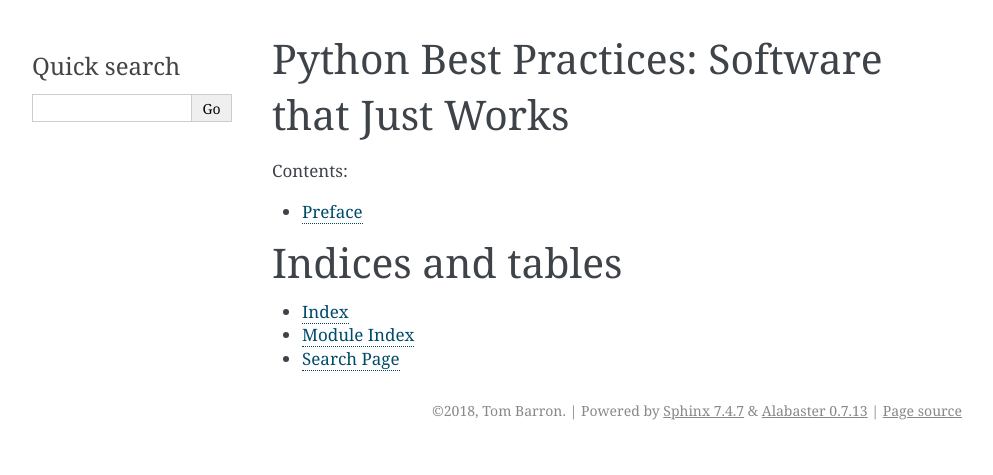
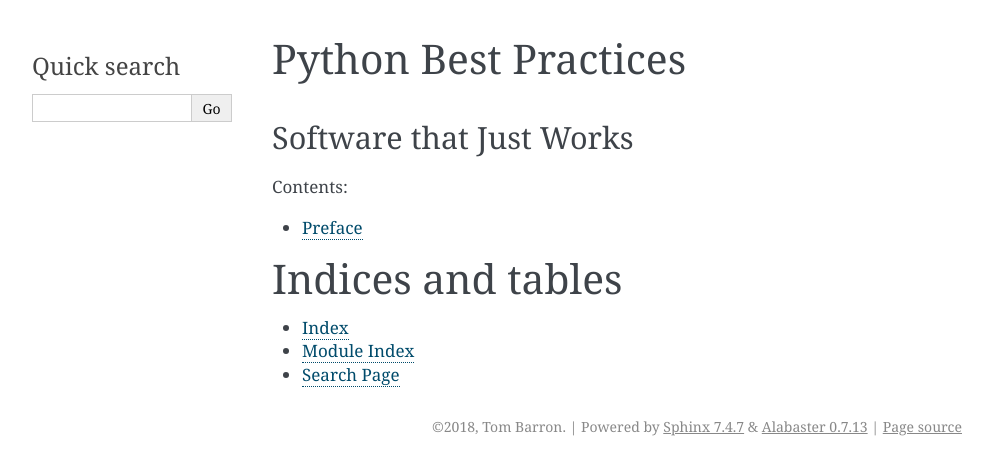
Before and after one commit to tbarron/PyBP, a Sphinx documentation site: the page built from docs/index.txt, in a window 1280 px wide. Shown: the top 475 px of the page, without its empty margins (148-1141 px from the left). Built offline with Sphinx 7.4.7, drawn with Linux system fonts in a browser that asks for light colours.

Commit message:
Tweak the title

```diff
--- a/docs/index.txt
+++ b/docs/index.txt
@@ -3,8 +3,10 @@
    You can adapt this file completely to your liking, but it should at least
    contain the root `toctree` directive.
 
-Python Best Practices: Software that Just Works
-===============================================
+Python Best Practices
+=====================
+Software that Just Works
+------------------------
 
 .. toctree::
    :maxdepth: 2
```
